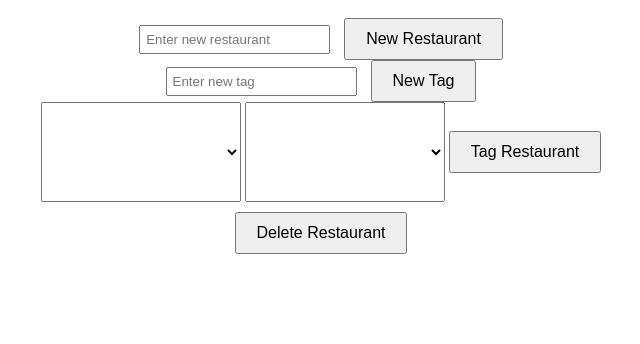
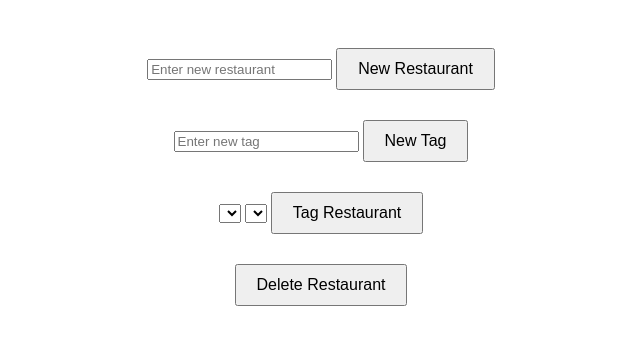
Before and after one commit to peachy555/restaurant_roulette, a plain HTML site: page restaurant-list.html in a window 1280 px wide. Shown: the part 90-434 px from the top of the page, without its empty margins (319-959 px from the left). Drawn offline with Linux system fonts and the light colour scheme.

Commit message:
Update styles.css

```diff
--- a/styles.css
+++ b/styles.css
@@ -6,18 +6,12 @@ h1 {
   margin-top: 50px;
 }
 
-input[type="text"] {
-  padding: 5px;
-  margin-right: 10px;
+#filter {
+  margin-top: 50px;
 }
 
 button {
+  margin-top: 30px;
   padding: 10px 20px;
   font-size: 16px;
 }
-
-select {
-  min-width: 200px;
-  height: 100px;
-  margin-bottom: 10px;
-}
```
